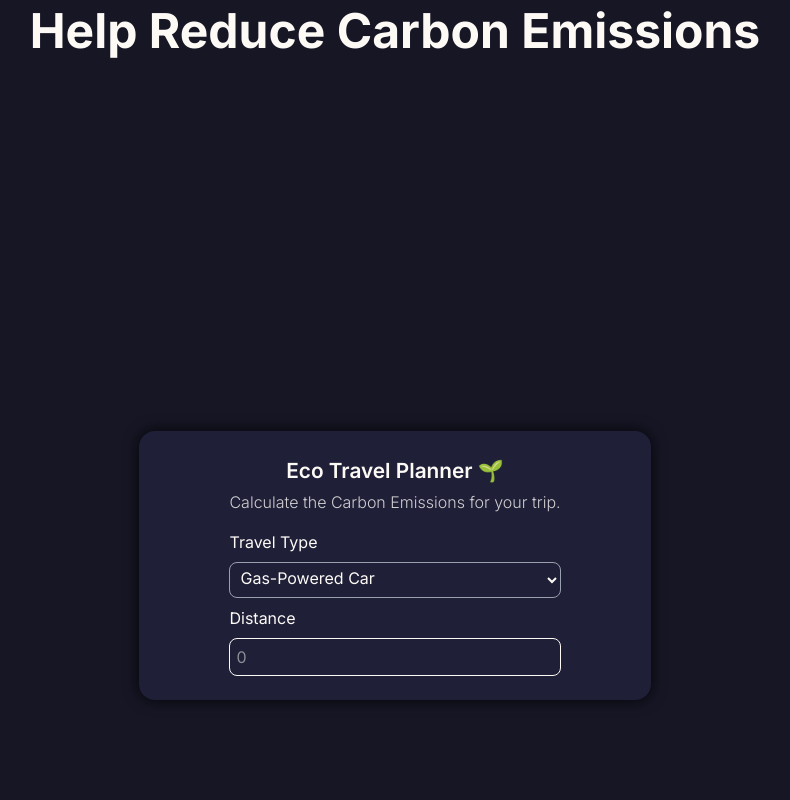
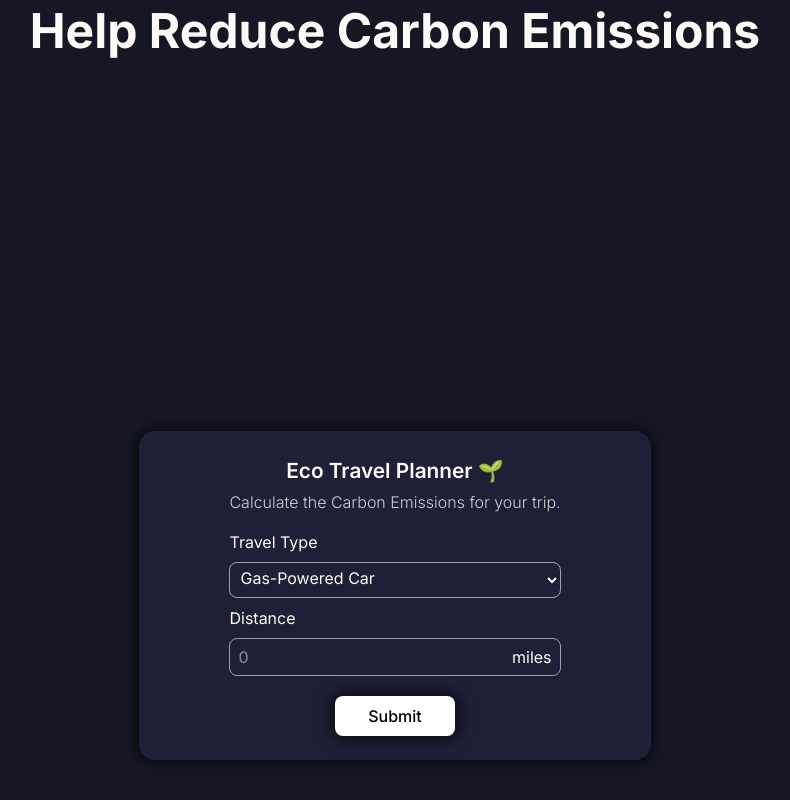
Before and after one commit to jjamesliu/reduceCO2, a React (Vite) app: page / in a window 1280 px wide. Shown: the part 369-1169 px from the top of the page, without its empty margins (245-1035 px from the left). Built offline with nearby package versions, Linux system fonts and the light colour scheme.

Commit message:
styling changes to form

```diff
--- a/src/components/Form.jsx
+++ b/src/components/Form.jsx
@@ -15,11 +15,16 @@ export default function Form() {
                     <option>Bus</option>
                 </select>
 
-                <label className='block'>Distance</label>
+                <label className='block mb-2'>Distance</label>
+                <div className='flex items-center border border-gray-400 rounded-lg px-2 py-1.5'>
                 <input type='text'
                 placeholder='0'
                 name='distance'
-                className='border rounded-lg mt-2 w-full p-[6px]'></input>
+                className='outline-none w-full'></input>
+                <span>miles</span>
+                </div>
+
+                <button type='submit' className='font-medium mx-auto w-30 flex justify-center mt-5 b p-2 rounded-lg cursor-pointer bg-white text-black shadow-[0_0_20px_rgba(0,0,0,200)] '>Submit</button>
             </form>
             </div>
 
```
